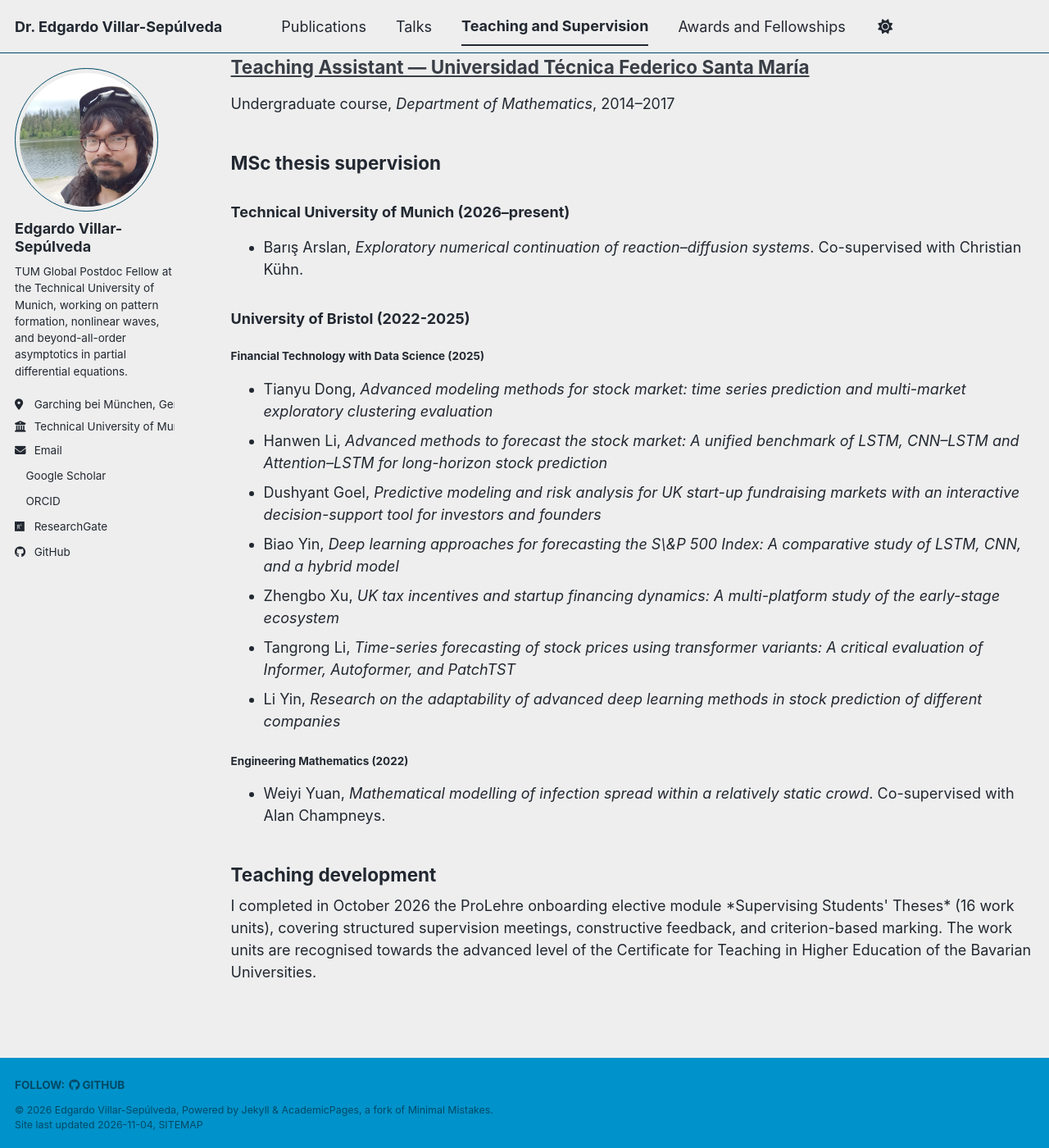
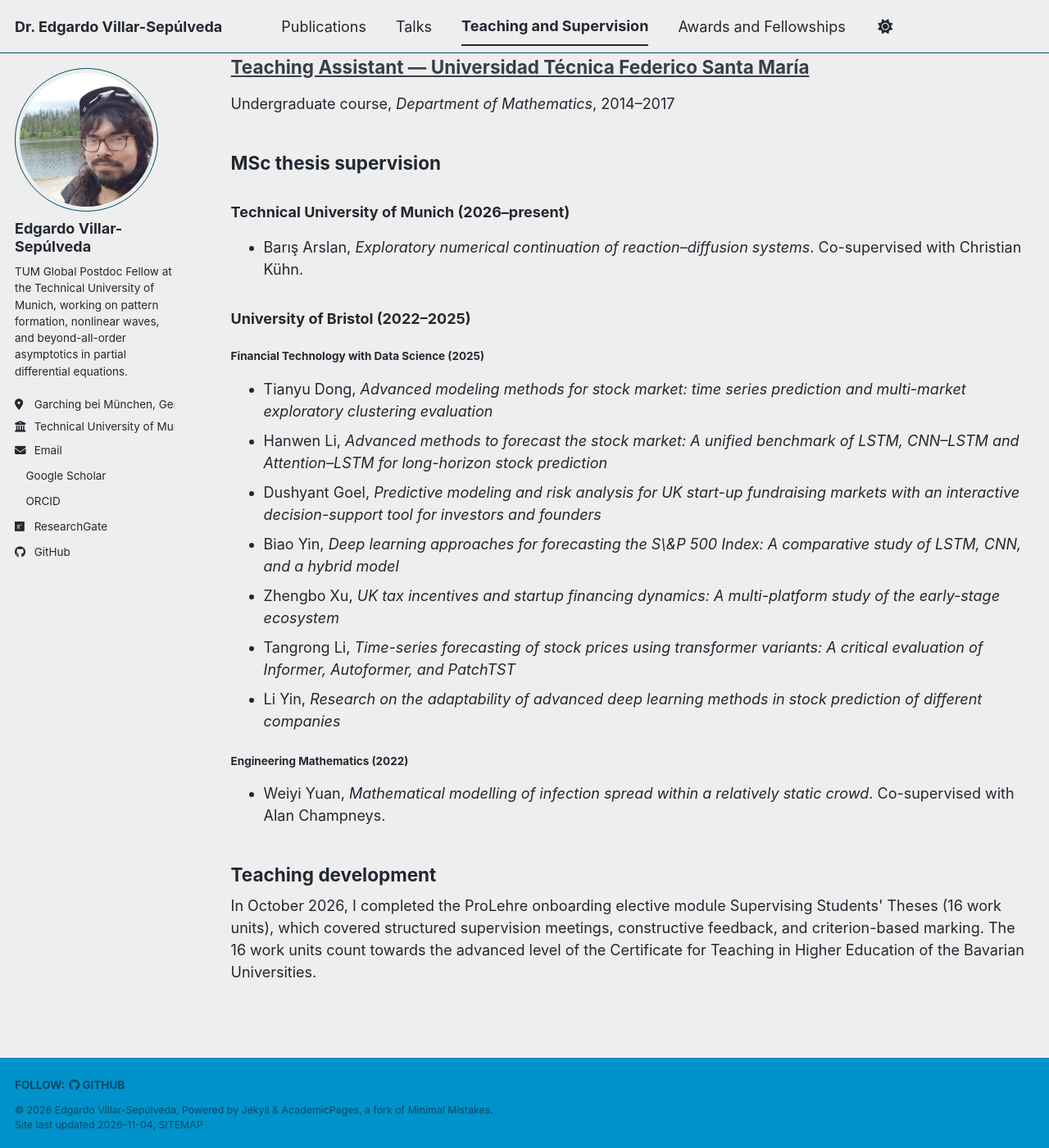
Before and after one commit to edgardeitor/edgardeitor.github.io, a Jekyll site: the page built from _pages/teaching.html, in a window 1280 px wide and 1400 px high, scrolled down 768 px. Shown: the whole window at 82% size. Built offline with Jekyll 4.4.1, drawn with Linux system fonts in a browser that asks for light colours; a style sheet for code colours, icons or effects is not loaded.

Commit message:
Updating information

```diff
--- a/_pages/teaching.html
+++ b/_pages/teaching.html
@@ -23,7 +23,7 @@ I have over ten years of university-level teaching experience in Chile and the U
   <li>Barış Arslan, <em>Exploratory numerical continuation of reaction–diffusion systems</em>. Co-supervised with Christian Kühn.</li>
 </ul>
 
-<h3>University of Bristol (2022-2025)</h3>
+<h3>University of Bristol (2022–2025)</h3>
 
 <h4>Financial Technology with Data Science (2025)</h4>
 
@@ -45,4 +45,4 @@ I have over ten years of university-level teaching experience in Chile and the U
 
 <h2>Teaching development</h2>
 
-I completed in October 2026 the ProLehre onboarding elective module *Supervising Students' Theses* (16 work units), covering structured supervision meetings, constructive feedback, and criterion-based marking. The work units are recognised towards the advanced level of the Certificate for Teaching in Higher Education of the Bavarian Universities.
+In October 2026, I completed the ProLehre onboarding elective module Supervising Students' Theses (16 work units), which covered structured supervision meetings, constructive feedback, and criterion-based marking. The 16 work units count towards the advanced level of the Certificate for Teaching in Higher Education of the Bavarian Universities.
```
